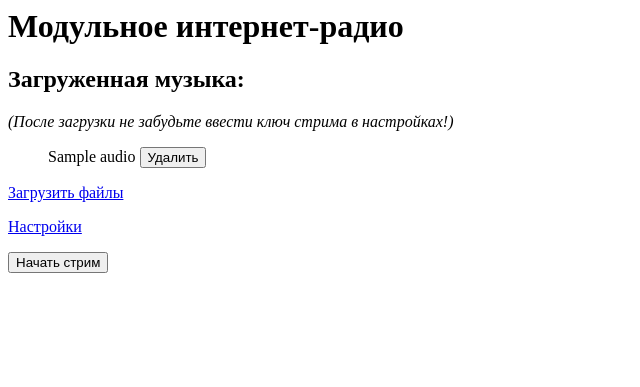
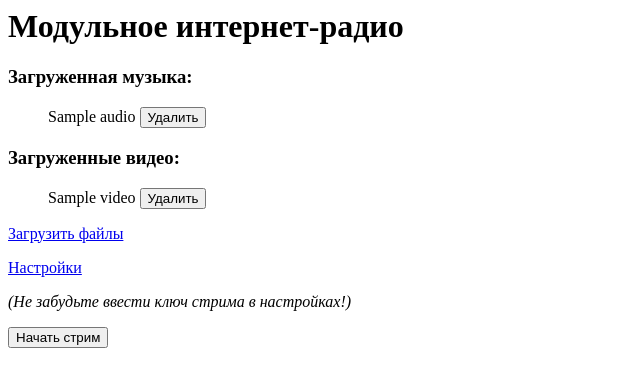
Before and after one commit to aleph-covinette/thirty-eight, a Django app: template app/radiowebsite/radio/templates/radio/index.html in a window 1280 px wide. Shown: the top 387 px of the page, without its empty margins (0-640 px from the left). Run offline with Django 3.2, Linux system fonts and the light colour scheme; the template is opened without the code that fills it: most values are stand-ins (such as "Sample title", 1, 10 or a date in 2020).

Commit message:
Косметические правки, уборка

```diff
--- a/app/radiowebsite/radio/Stream.py
+++ b/app/radiowebsite/radio/Stream.py
@@ -1,12 +1,7 @@
-from configparser import ConfigParser
 import subprocess
 from os import listdir, path, getcwd
 from threading import Thread
 import time
-
-conf = ConfigParser()
-conf.read("setup.conf")
-SECRET = conf['SETTINGS']['key']
 
 def getDuration(filename: str):
     # Возвращает длительность файла (неточно!)
--- a/app/radiowebsite/radio/templates/radio/index.html
+++ b/app/radiowebsite/radio/templates/radio/index.html
@@ -4,20 +4,30 @@
     </head>
     <body>
         <h1>Модульное интернет-радио</h1>
-        <h2>Загруженная музыка:</h2>
-        <p><i>(После загрузки не забудьте ввести ключ стрима в настройках!)</i></p>
+        <h3>Загруженная музыка:</h3>
         <ul>
             {% for audio in audio_list %}
                 <form action="#" method="get">
                     <span>{{ audio.title }}</span>
                     <input type="hidden" name="{{ audio.id }}"/>
-                    <input type="submit" name="audio-remove" value="Удалить">
+                    <input type="submit" name="file-remove" value="Удалить">
                 </form>
+            {% endfor %}
+        </ul>
+        <h3>Загруженные видео:</h3>
+        <ul>
+            {% for video in video_list %}
+            <form action="#" method="get">
+                <span>{{ video.title }}</span>
+                <input type="hidden" name="{{ video.id }}"/>
+                <input type="submit" name="file-remove" value="Удалить">
+            </form>
             {% endfor %}
         </ul>
         <p><a href="/upload/">Загрузить файлы</a></p>
         <p><a href="/config/">Настройки</a></p>
         <form action="#" method="get">
+            <p><i>(Не забудьте ввести ключ стрима в настройках!)</i></p>
             <button type="submit" name="stream-start">Начать стрим</button>
         </form>
     </body>
--- a/app/radiowebsite/radio/views.py
+++ b/app/radiowebsite/radio/views.py
@@ -12,7 +12,7 @@ class IndexView(generic.TemplateView):
             for i in streamconfigs:
                 print('[XIV] Обнаружена конфигурация стрима, ключ: ' + i.streamkey)
             return HttpResponseRedirect('/')
-        elif request.GET.get('audio-remove') != None:
+        elif request.GET.get('file-remove') != None:
             target = list(request.GET)[0]
             target_file = FileUpload.objects.filter(id=target)[0].file.name
             try:
@@ -26,7 +26,8 @@ class IndexView(generic.TemplateView):
 
     def get_context_data(self, **kwargs):
         context = super().get_context_data(**kwargs)
-        context['audio_list'] = FileUpload.objects.all()
+        context['audio_list'] = FileUpload.objects.filter(filetype='audio')
+        context['video_list'] = FileUpload.objects.filter(filetype='video')
         return context
 
 class FileUploadFormView(generic.FormView):
```
Also changed, not shown: 2 other files.
